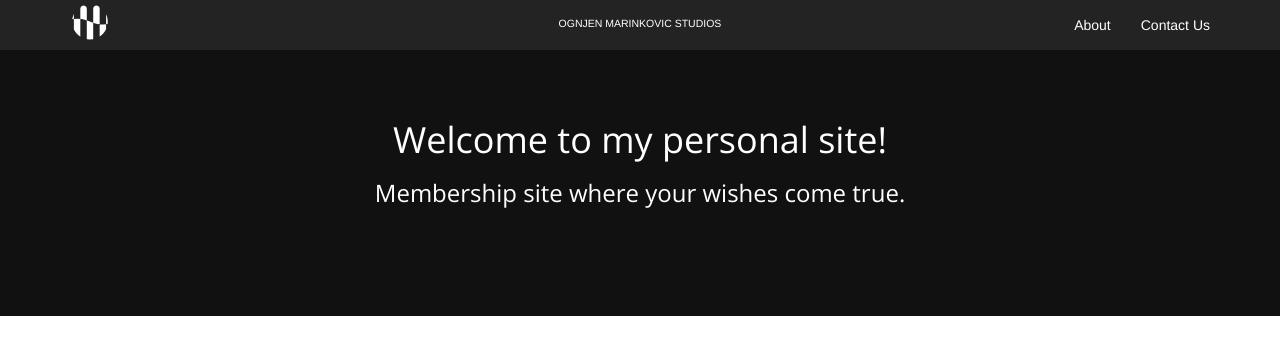
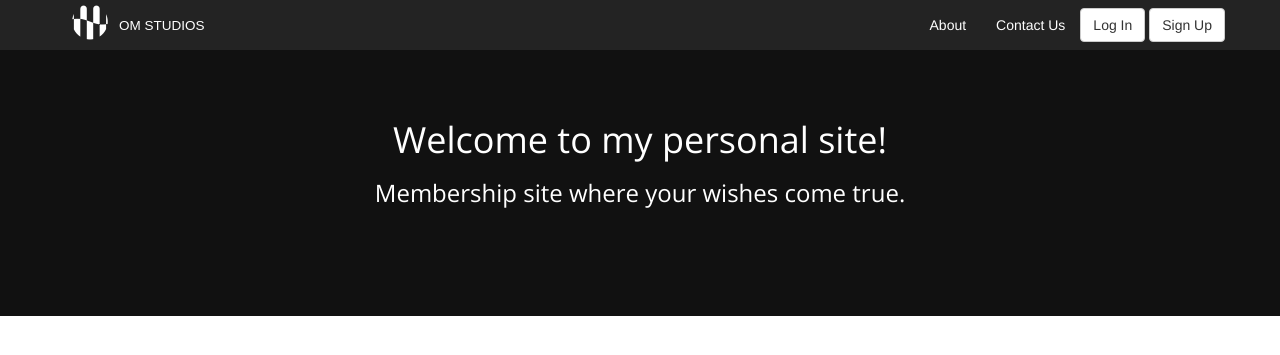
Before and after one commit to ognjenMarinkovic/upskill_saas_tutorial, a Rails app: page / in a window 1280 px wide. Shown: the top 355 px of the page. Run offline with Rails 7, Linux system fonts and the light colour scheme; style sheets or scripts are compiled from the project's sources; some libraries are stand-ins or nearby versions; some web fonts are replaced.

Commit message:
Added buttons for login and signup, also changed sup

```diff
--- a/app/assets/stylesheets/application.css.scss
+++ b/app/assets/stylesheets/application.css.scss
@@ -118,10 +118,7 @@ img.resize{
   content: "\e900";
 }
 sup {
-  color:white;
-  position: absolute;
-  width: 100%;
-  left: 0;
-  top: 23px;
-  text-align:center
+
+  top: -10px;
+
 }
--- a/app/views/layouts/application.html.erb
+++ b/app/views/layouts/application.html.erb
@@ -21,10 +21,15 @@
         </button>
         <%= link_to root_path, class: "navbar-brand" do %>
           <span class="icon-om-icon">  </span>
+          <sup>OM STUDIOS</sup>
         <% end %>
       </div>
-      <sup>OGNJEN MARINKOVIC STUDIOS</sup>
+
       <div class="collapse navbar-collapse" id="main-nav-collapse">
+        <div class="nav navbar-nav navbar-right">
+          <a href="/users/sign_in" class="btn btn-default navbar-btn">Log In</a>
+          <a href="/users/sign_up" class="btn btn-default navbar-btn">Sign Up</a>
+        </div>
         <ul class="nav navbar-nav navbar-right">
           <li><%= link_to "About", about_path %></li>
           <li><%= link_to "Contact Us", new_contact_path %></li>
```
